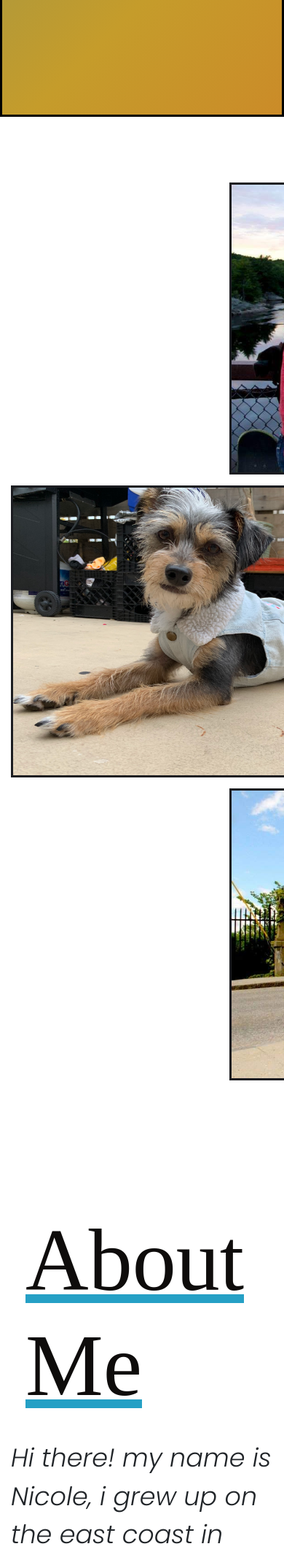
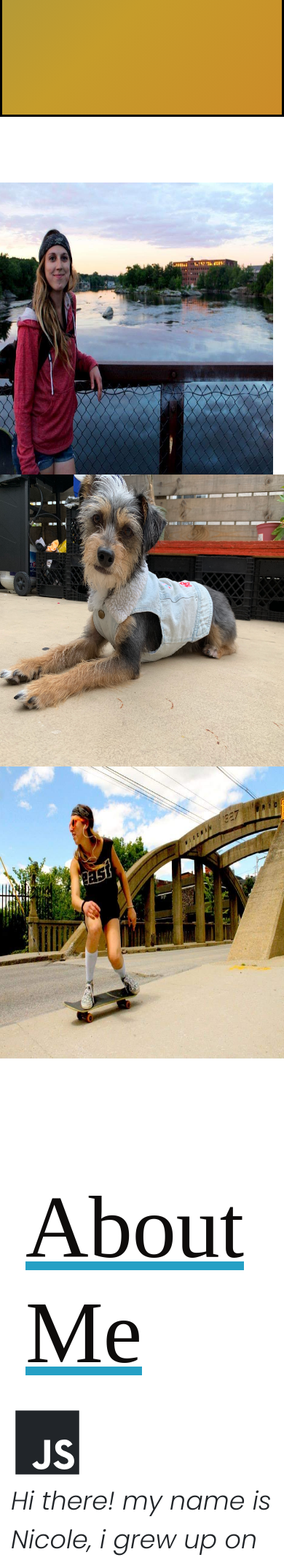
Before and after one commit to nbrooks89/nbrooks89.github.io, a PHP site: page / in a window 390 px wide; the page is wider, and only the part inside the window is pictured. Shown: the part 684-2821 px from the top of that part at 73% size. Run offline with PHP 8.4, Linux system fonts and the light colour scheme; some libraries are stand-ins or nearby versions.

Commit message:
ajustments

```diff
--- a/css/full-width-pics.css
+++ b/css/full-width-pics.css
@@ -90,6 +90,7 @@ h1 {
 
 
 
+
 #about {
   padding-top: 60px;
   padding-left: 15px;
@@ -97,6 +98,19 @@ h1 {
   min-height: 100vh;
   border-bottom: 3px solid rgb(3, 1, 3);
 
+}
+#specialskills {
+  padding-top: 60px;
+  padding-left: 15px;
+  padding-right: 15px;
+  min-height: 100vh;
+  border-bottom: 3px solid rgb(3, 1, 3);
+
+}
+
+#javascript{
+  height:100px;
+  width:100px;
 }
 
 #aboutMe{
@@ -121,12 +135,12 @@ h1 {
 }
 
 .boxout{
-  display:flex;
-  align-items:center;
-  justify-content: center;
-  height: 350px;
-  width: 350px;
+
+  height:250px;
+  width: 250px;
+  border: 2px solid black;
 }
+
 
 
 
@@ -178,37 +192,29 @@ p {
 	width: 700px;
 }
 
+.end{
+ display: flex;
+ justify-content: right;
+}
 
 
 
-.Slider{
-  margin-left: 300px;
-	border: 3px solid #1C1D21;
-	height: 400px;
-	overflow: hidden;
-  width: 600px;
-  margin-bottom: 15px;
-}
 
-.Slider1{
+.about-images-right{
 
-	border: 3px solid #1C1D21;
-	height: 400px;
-	overflow: hidden;
-  width: 600px;
-  margin-bottom:15px;
-}
-
-.Slider img{
-	height: 400px;
-	width: 600px;
+  height:400px;
+  width:400px;
 
 }
 
-.Slider1 img {
-  height: 425px;
-  	width: 625px;
+.about-images-left{
+  height:400px;
+  width:400px;
+
 }
+
+
+
 
 h1{
 	color: #1C1D21;
--- a/index.html
+++ b/index.html
@@ -17,11 +17,12 @@
   <link href="css/full-width-pics.css" rel="stylesheet">
  <link rel="stylesheet" type="text/css" href="style.css">
  <link href="https://fonts.googleapis.com/css2?family=Oswald&display=swap" rel="stylesheet">
- <link href="/your-path-to-fontawesome/css/fontawesome.css" rel="stylesheet">
+
 
   <link rel="stylesheet" href="https://cdnjs.cloudflare.com/ajax/libs/animate.css/3.5.2/animate.min.css">
-<link rel="stylesheet" href="css/all.min.css">
+
 <link href="https://fonts.googleapis.com/css2?family=Poppins:ital,wght@1,300&display=swap" rel="stylesheet">
+<script src="https://use.fontawesome.com/releases/v5.0.8/js/all.js"></script>
 </head>
 
 <body class ="container-fluid px-0" >
@@ -65,64 +66,76 @@
   <!-- ------------------ABOUT------------------------- -->
 
     <div id="about"class="container-fluid">
-    <div   class= "row " >
-      <div  class= " col-lg-6 boxcol ">
+    <div class= "row " >
+      <div class= " col-lg-6 boxcol ">
 
-        <div class="Slider img-responsive">
-          <img  src="assets/images/nikki-pic.JPG">
+        <div class= "row "  >
+          <div class="col">
+          <img class ="about-images-right float-right" src="assets/images/nikki-pic.JPG">
         </div>
-        <div class="Slider1 img-responsive">
-          <img src="assets/images/archiegold.jpg">
+        </div>
+        <div class= "row "  >
+          <img class ="about-images-left" src="assets/images/archiegold.jpg">
+        </div>
+        <div class= "row " >
 
-        </div>
-        <div class="Slider img-responsive">
-          <img src="assets/images/nikki-skate1.JPG">
+          <img class ="about-images-right float-right" src="assets/images/nikki-skate1.JPG">
         </div>
       </div>
 
 
       <div  class= " col-lg-6 " >
         <h1 id="aboutMe" >About Me</h1>
+        <i id="javascript"class="fab fa-js"></i>
         <p>Hi there! my name is Nicole,  i grew up on the east coast  in central massachusetts, and decided to turn in my snow boots for some flip flop when i moved to sunny san diego a couple years ago. where i then adopted my new best friend archie the dog. After moving i started a new  career path where i  combine my desire to create cool thingsa full stack web developer and </p>
       </div>
     </div>
   </div>
 
+  <section id="specialskills">
+  <div class = container-fluid>
+    <div class = "row">
+      <div class = "col-m-12">
+        <h1>special skills</h1>
+      </div>
+    </div>
+    <div class = "row">
+      <div class = "col-m-6">
+        <h2>back end developement</h2>
+      </div>
+      <div class = "col-m-6">
+        <h2>front end development</h2>
+      </div>
+    </div>
+  </div>
+  </div>
+</section>
+  <section id="portfolio" class="container-fluid" >
 
-  <section id="portfolio" class="contaner">
+      <h1 id= "portH1" class='text-center'>  Projects</h1>
 
-
-      <h1 id= "portH1" >  Projects</h1>
-     <div class = "row">
-        <div class="  col-lg-4 " >
-          <div class="thumbnail ">
-           <a href="#"><img  src="assets/images/tictactoe1.jpg"></a>
-         </div>
+      <div class = "row mx-auto mb-2 mt-2 ">
+        <div class= "col-md-6" >
+          <a href="#" ><img class="boxout float-right" src="assets/images/tictactoe1.jpg"></a>
         </div>
-        <div class=" col-lg-4 " >
-          <div class="thumbnail ">
-            <a href="#"><img  src="assets/images/tictactoe1.jpg"></a>
-          </div>
+        <div class= "col-md-6" >
+          <a href="#"><img  class="boxout float-left" src="assets/images/tictactoe1.jpg"></a>
         </div>
-        <div class="  col-lg-4 ">
-          <div class="thumbnail  ">
-            <a href="#"><img  src="assets/images/tictactoe1.jpg"></a>
-          </div>
+      </div>
+      <div class = "row mx-auto mb-2 mt-2">
+        <div class= "col-md-6" >
+          <a href="#" ><img class="boxout float-right " src="assets/images/tictactoe1.jpg"></a>
         </div>
-        <div class="  col-lg-4   ">
-          <div class="thumbnail ">
-            <a href="#"><img  src="assets/images/tictactoe1.jpg"></a>
-          </div>
+        <div class= "col-md-6" >
+          <a href="#"><img  class="boxout float-left" src="assets/images/tictactoe1.jpg"></a>
         </div>
-        <div class="  col-lg-4 " >
-          <div class="thumbnail ">
-            <a href="#"><img  src="assets/images/tictactoe1.jpg"></a>
-          </div>
+      </div>
+      <div class = "row mx-auto mb-2 mt-2 ">
+        <div class= "col-md-6" >
+          <a href="#" ><img class="boxout float-right " src="assets/images/tictactoe1.jpg"></a>
         </div>
-        <div class="  col-lg-4 " >
-          <div class="thumbnail ">
-            <a href="#"><img src="assets/images/tictactoe1.jpg"></a>
-          </div>
+        <div class= "col-md-6" >
+          <a href="#"><img  class="boxout float-left" src="assets/images/tictactoe1.jpg"></a>
         </div>
       </div>
 
```
